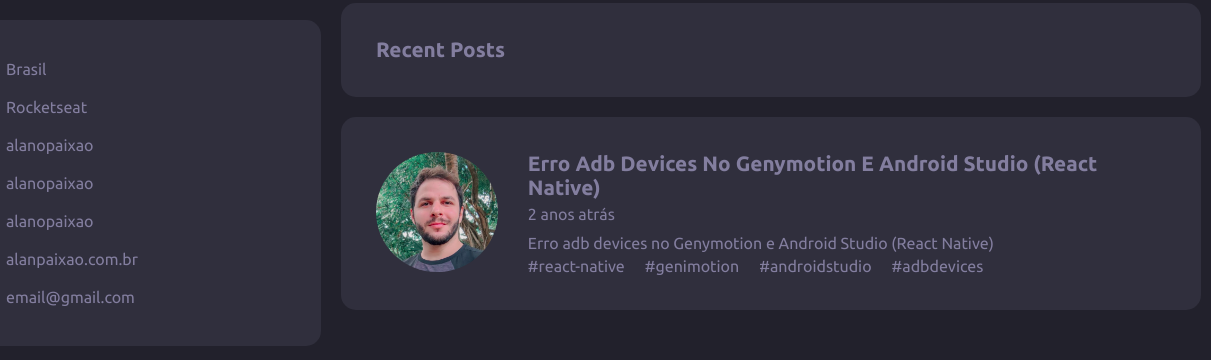
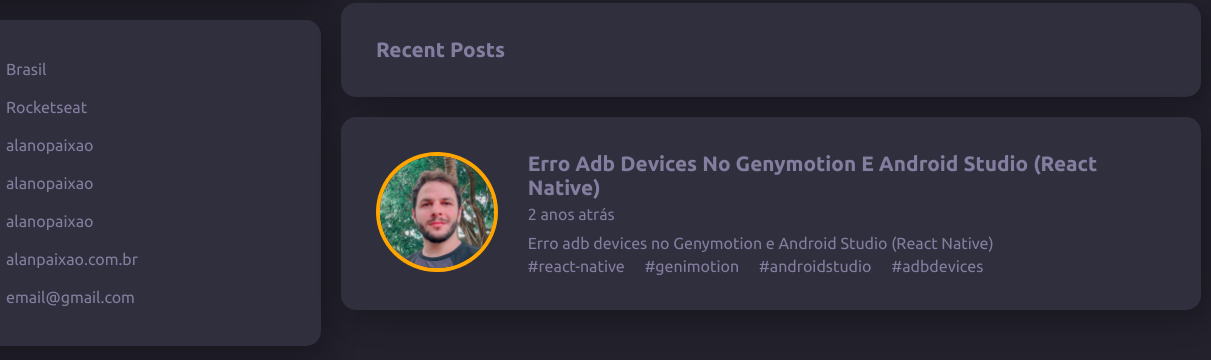
Before and after one commit to alanopaixao/desafio-portifolio, a plain HTML site: page index.html in a window 1280 px wide. Shown: the part 372-732 px from the top of the page, 69-1280 px from the left. Drawn offline with Linux system fonts and the light colour scheme.

Commit message:
Desafio Portifolio - Rocketseat

```diff
--- a/style.css
+++ b/style.css
@@ -52,6 +52,9 @@ p {
   border-radius: 15px;
   margin: 20px 10px;
   padding: 35px;
+  -webkit-box-shadow: 8px 8px 32px -2px rgba(0, 0, 0, 0.3);
+  -moz-box-shadow: 8px 8px 32px -2px rgba(0, 0, 0, 0.3);
+  box-shadow: 8px 8px 32px -2px rgba(0, 0, 0, 0.3);
 }
 
 /* =============== */
@@ -156,6 +159,7 @@ p {
 .img-post {
   border-radius: 50%;
   height: 120px;
+  border: 4px solid orange;
 }
 
 .post {
```
